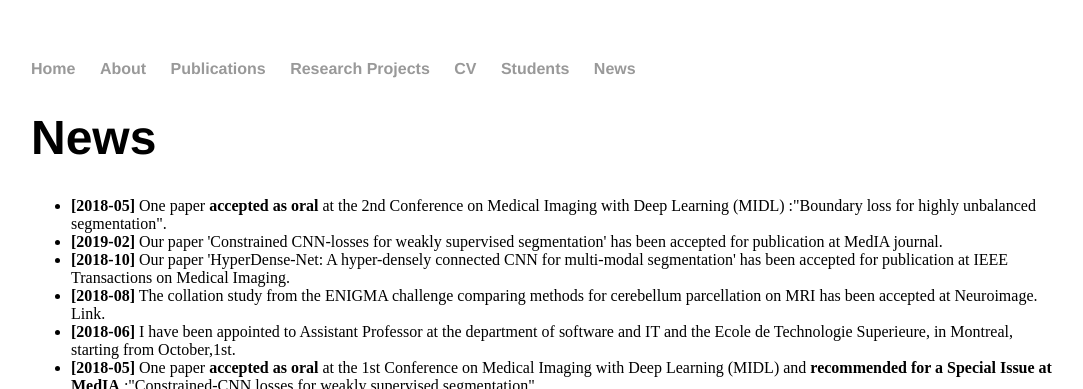
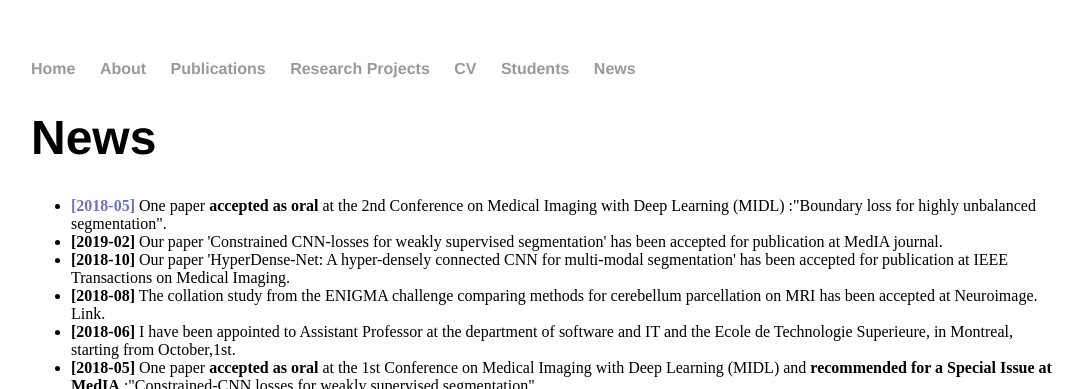
Before and after one commit to josedolz/josedolz.github.io, a Jekyll site: the page built from news/index.html, in a window 1280 px wide. Shown: the top 389 px of the page, without its empty margins (97-1180 px from the left). Built offline with Jekyll 4.4.1, drawn with Linux system fonts in a browser that asks for light colours.

Commit message:
Update index.html

```diff
--- a/news/index.html
+++ b/news/index.html
@@ -5,7 +5,7 @@ title: news
 <div class="blurb">
 	<h1>News</h1>
 	<ul>
-		<li><b style="color=#7070c2">[2018-05]</b> One paper <b>accepted as oral</b> at the 2nd Conference on Medical Imaging with Deep Learning (MIDL) :"Boundary loss for highly unbalanced segmentation".</li>
+		<li><b style="color:#7070c2">[2018-05]</b> One paper <b>accepted as oral</b> at the 2nd Conference on Medical Imaging with Deep Learning (MIDL) :"Boundary loss for highly unbalanced segmentation".</li>
 		<li><b>[2019-02]</b> Our paper 'Constrained CNN-losses for weakly supervised segmentation' has been accepted for publication at MedIA journal.</li>
 		<li><b>[2018-10]</b> Our paper 'HyperDense-Net: A hyper-densely connected CNN for multi-modal segmentation' has been accepted for publication at IEEE Transactions on Medical Imaging.</li>
 		<li><b>[2018-08]</b> The collation study from the ENIGMA challenge comparing methods for cerebellum parcellation on MRI has been accepted at Neuroimage. Link.</li>
```
